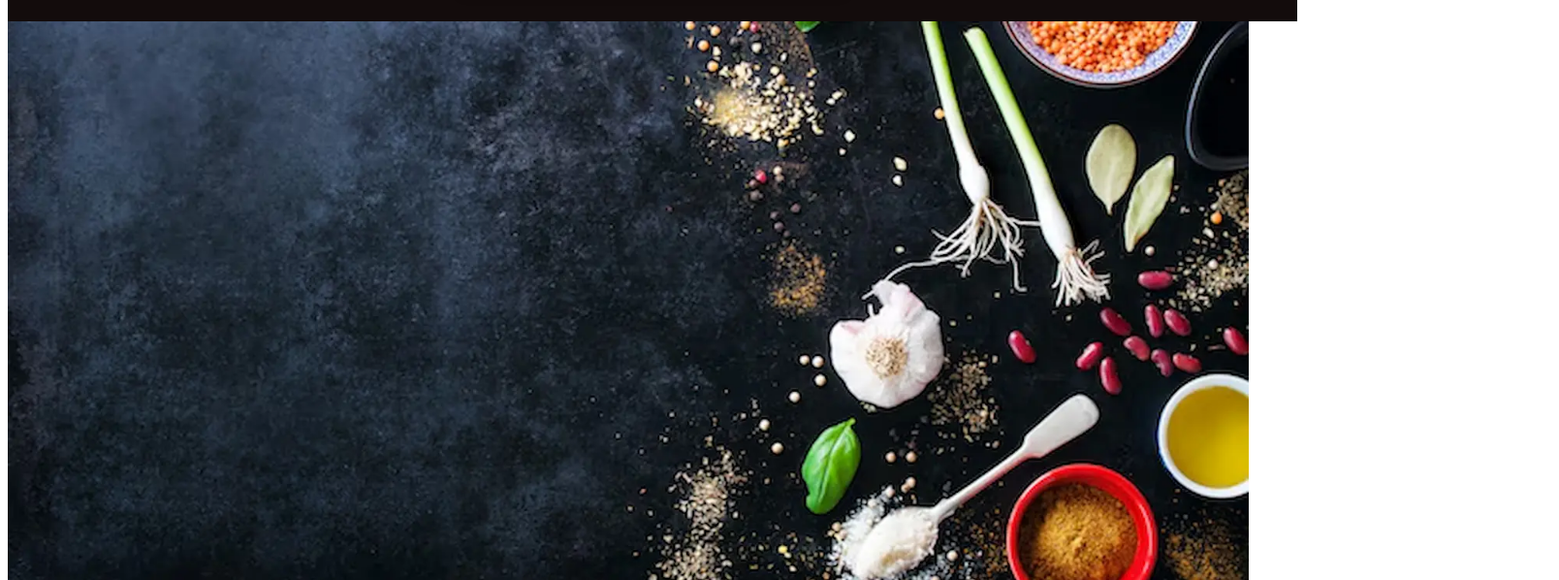
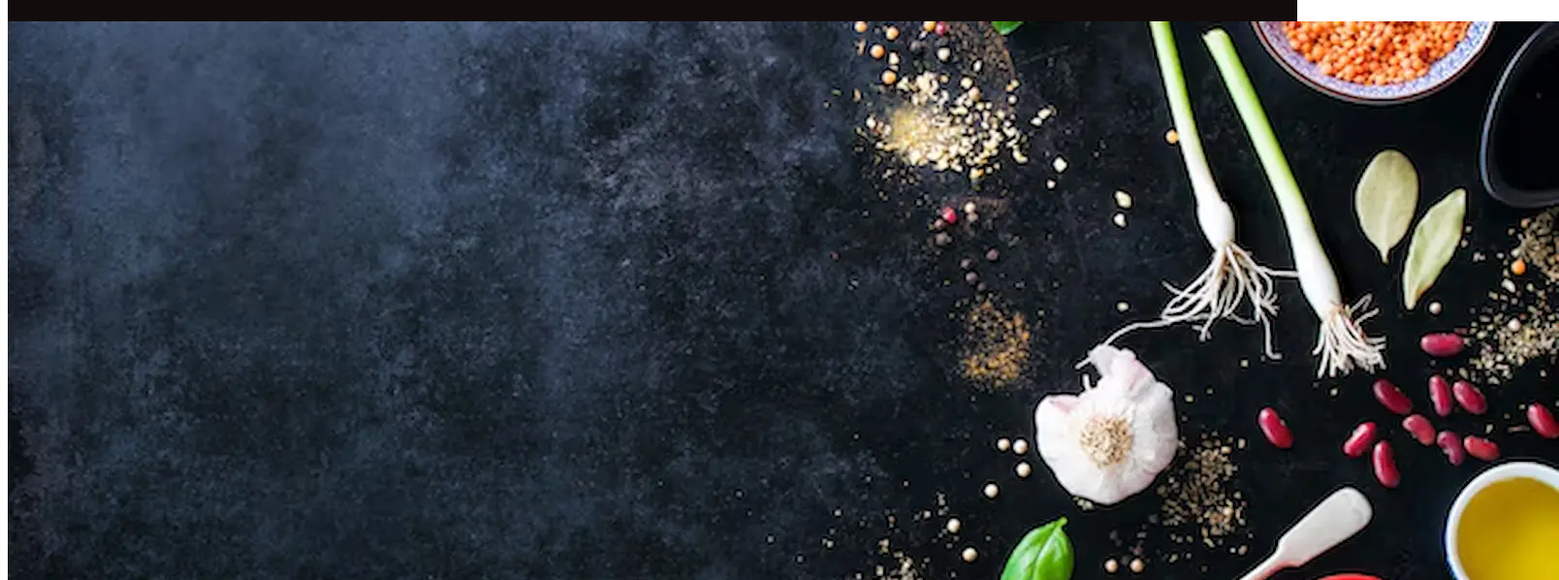
Before and after one commit to levi-tek/taste-tradition, a website: page src/index.html in a window 1280 px wide. Shown: the part 92-690 px from the top of the page at 97% size, 1608 px wide, since content can reach past the window. Drawn offline with Linux system fonts and the light colour scheme; a web font is replaced by a local one.

Commit message:
project done

```diff
--- a/src/index.html
+++ b/src/index.html
@@ -63,7 +63,7 @@
             <source media="(min-width: 1024px)" srcset="images/hero-desktop.webp" type="image/webp">
 
             <!-- Fallback image if none of the above match -->
-            <img src="images/banner-desktop.jpg" alt="Various seasonings and spices displayed on a wooden surface" style="width: 100%; height: auto;">
+            <img src="images/banner-desktop.jpg" alt="Various seasonings and spices displayed on a wooden surface">
           </picture>
           <div id="mealResults"></div>
           <!-- <section class="carousel-section">
```
